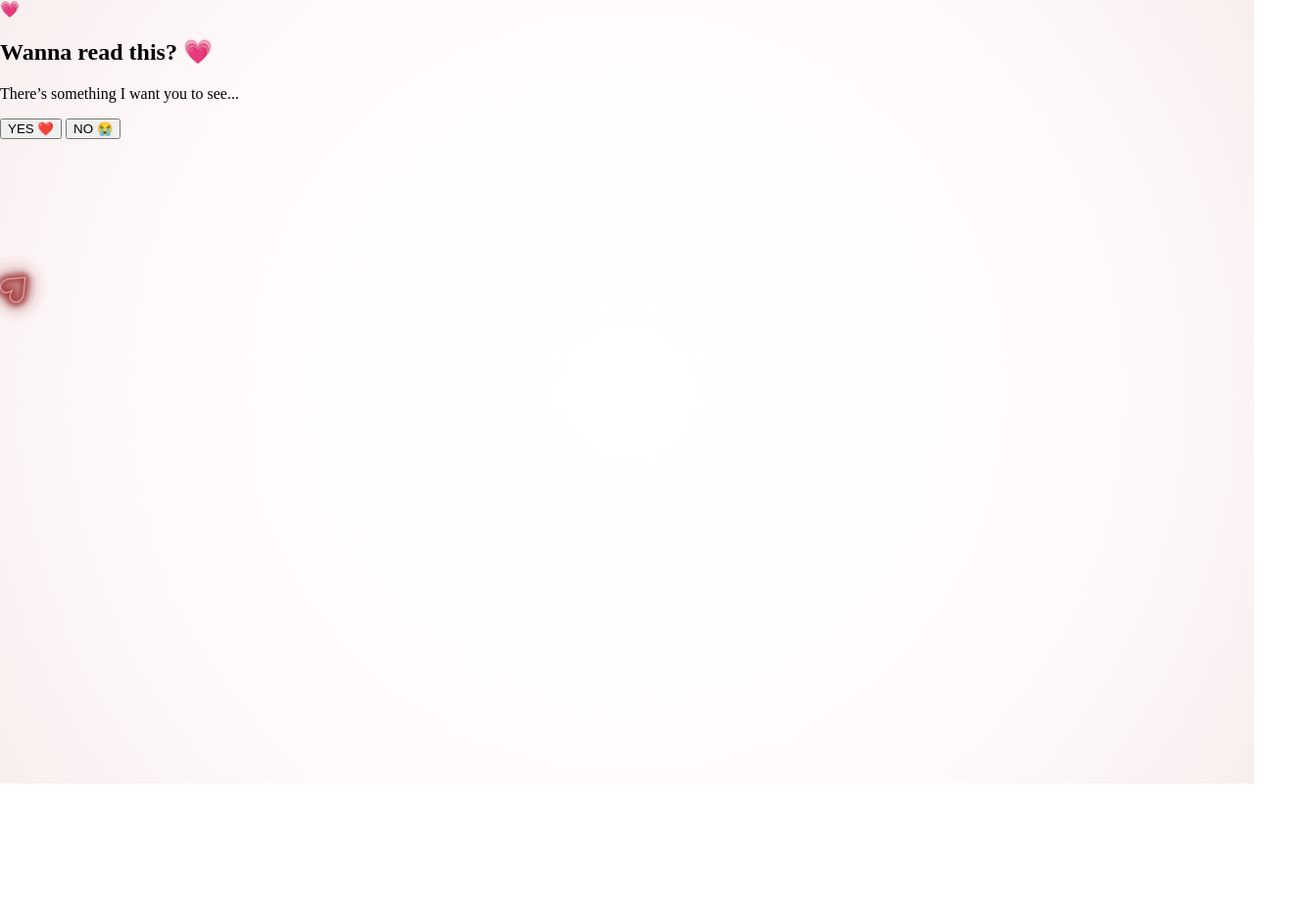
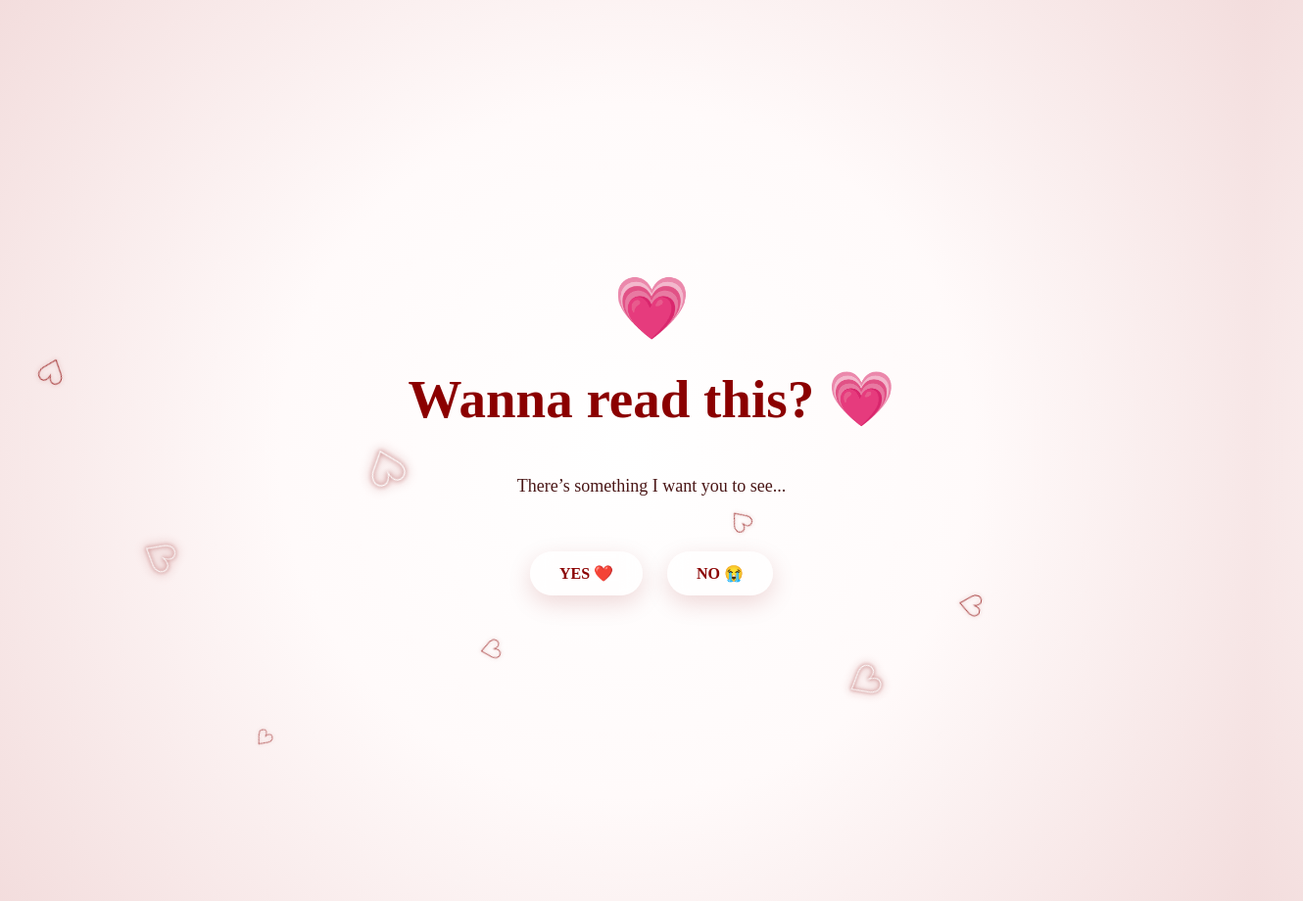
Before and after one commit to Jaanu1508/just_us, a plain HTML site: page index.html in a window 1280 px wide. Shown: the whole page at 98% size, 1330 px wide, since content can reach past the window. Before the commit the page ends 800 px from the top, so only its background shows below. Drawn offline with Linux system fonts and the light colour scheme.

Commit message:
Update style.css

```diff
--- a/style.css
+++ b/style.css
@@ -1,78 +1,432 @@
-/* ========================================
-   DARK RED + WHITE HEARTS
-======================================== */
+/* =====================================================
+   FINAL LOOK — BLOOD RED + WHITE HEARTS
+===================================================== */
 
-.hearts .heart {
-    position: absolute;
-
-    color: #8B0000;
-
-    font-size: 38px;
-
-    opacity: 1;
-
-    animation: floatingHearts 8s linear infinite;
+html,
+body {
+    margin: 0;
+    padding: 0;
+    width: 100%;
+    min-height: 100%;
 }
 
-
-/* DARK RED HEARTS */
-
-.hearts .heart:nth-child(odd) {
-    color: #8B0000;
-}
-
-
-/* WHITE HEARTS WITH DARK RED GLOW */
-
-.hearts .heart:nth-child(even) {
-    color: #ffffff;
-
-    text-shadow:
-        0 0 6px #8B0000,
-        0 0 12px #8B0000,
-        0 0 20px #8B0000;
-}
-
-
-/* BACKGROUND */
-
 body {
-    margin: 0;
     min-height: 100vh;
 
     background:
         radial-gradient(
             circle at center,
             #ffffff 0%,
-            #fffafa 65%,
-            #f8eeee 100%
+            #fffafa 45%,
+            #f3dddd 100%
         );
 
     overflow-x: hidden;
 }
 
 
-/* FLOATING ANIMATION */
+/* =====================================================
+   MAIN STORY SCREEN — ALWAYS CENTERED
+===================================================== */
 
-@keyframes floatingHearts {
+.question-screen {
+    position: relative;
+    z-index: 5;
+
+    width: 100%;
+    min-height: 100vh;
+
+    display: flex;
+    flex-direction: column;
+
+    justify-content: center;
+    align-items: center;
+
+    text-align: center;
+
+    padding: 60px 25px;
+
+    margin: 0 auto;
+
+    overflow-y: auto;
+}
+
+
+/* =====================================================
+   STORY HEADING
+===================================================== */
+
+.question-screen h1 {
+    width: 100%;
+    max-width: 900px;
+
+    margin: 15px auto;
+
+    text-align: center;
+
+    color: #8b0000;
+
+    font-size: clamp(30px, 5vw, 55px);
+
+    line-height: 1.3;
+}
+
+
+/* =====================================================
+   STORY MATTER
+===================================================== */
+
+.question-screen p {
+    width: min(850px, 90%);
+
+    margin: 20px auto;
+
+    text-align: center;
+
+    color: #4a1717;
+
+    font-size: 18px;
+
+    line-height: 1.9;
+}
+
+
+/* =====================================================
+   HEART ABOVE STORY
+===================================================== */
+
+.question-screen > .heart {
+    color: #8b0000;
+
+    font-size: 55px;
+
+    margin-bottom: 10px;
+
+    animation: heartbeat 1.5s infinite;
+}
+
+
+@keyframes heartbeat {
 
     0% {
-        transform: translateY(110vh) rotate(0deg);
+        transform: scale(1);
+    }
+
+    50% {
+        transform: scale(1.15);
+    }
+
+    100% {
+        transform: scale(1);
+    }
+
+}
+
+
+/* =====================================================
+   BUTTONS
+===================================================== */
+
+.buttons {
+    display: flex;
+
+    justify-content: center;
+    align-items: center;
+
+    gap: 25px;
+
+    width: 100%;
+
+    margin: 30px auto;
+}
+
+
+/* =====================================================
+   BUBBLY TRANSPARENT BUTTONS
+===================================================== */
+
+button {
+    border: none !important;
+
+    outline: none;
+
+    background: rgba(255, 255, 255, 0.55);
+
+    color: #8b0000;
+
+    padding: 13px 30px;
+
+    border-radius: 50px;
+
+    font-family: inherit;
+
+    font-size: 16px;
+
+    font-weight: bold;
+
+    cursor: pointer;
+
+    box-shadow:
+        0 8px 25px rgba(139, 0, 0, 0.15);
+
+    backdrop-filter: blur(10px);
+
+    -webkit-backdrop-filter: blur(10px);
+
+    transition: all 0.3s ease;
+}
+
+
+button:hover {
+    transform: scale(1.08);
+
+    background: rgba(255, 255, 255, 0.8);
+
+    box-shadow:
+        0 12px 30px rgba(139, 0, 0, 0.25);
+}
+
+
+button:active {
+    transform: scale(0.95);
+}
+
+
+/* =====================================================
+   FLOATING HEART BACKGROUND
+===================================================== */
+
+.hearts {
+    position: fixed;
+
+    inset: 0;
+
+    width: 100%;
+    height: 100%;
+
+    overflow: hidden;
+
+    pointer-events: none;
+
+    z-index: 1;
+}
+
+
+/* EVERY FLOATING HEART */
+
+.hearts .heart {
+    position: absolute;
+
+    bottom: -60px;
+
+    font-size: 35px;
+
+    animation:
+        bloodHeartFloat 9s linear infinite;
+
+    opacity: 0;
+}
+
+
+/* BLOOD RED HEARTS */
+
+.hearts .heart:nth-child(odd) {
+    color: #8b0000;
+
+    text-shadow:
+        0 0 5px rgba(139, 0, 0, 0.4);
+}
+
+
+/* WHITE HEARTS */
+
+.hearts .heart:nth-child(even) {
+    color: #ffffff;
+
+    text-shadow:
+        0 0 5px #8b0000,
+        0 0 12px #8b0000;
+}
+
+
+/* =====================================================
+   DIFFERENT HEART POSITIONS
+===================================================== */
+
+.hearts .heart:nth-child(1) {
+    left: 3%;
+    font-size: 35px;
+    animation-delay: 0s;
+}
+
+.hearts .heart:nth-child(2) {
+    left: 11%;
+    font-size: 45px;
+    animation-delay: 2s;
+}
+
+.hearts .heart:nth-child(3) {
+    left: 20%;
+    font-size: 28px;
+    animation-delay: 4s;
+}
+
+.hearts .heart:nth-child(4) {
+    left: 29%;
+    font-size: 50px;
+    animation-delay: 1s;
+}
+
+.hearts .heart:nth-child(5) {
+    left: 38%;
+    font-size: 32px;
+    animation-delay: 3s;
+}
+
+.hearts .heart:nth-child(6) {
+    left: 48%;
+    font-size: 45px;
+    animation-delay: 5s;
+}
+
+.hearts .heart:nth-child(7) {
+    left: 58%;
+    font-size: 30px;
+    animation-delay: 1.5s;
+}
+
+.hearts .heart:nth-child(8) {
+    left: 67%;
+    font-size: 52px;
+    animation-delay: 3.5s;
+}
+
+.hearts .heart:nth-child(9) {
+    left: 76%;
+    font-size: 35px;
+    animation-delay: 2.5s;
+}
+
+.hearts .heart:nth-child(10) {
+    left: 84%;
+    font-size: 45px;
+    animation-delay: 5.5s;
+}
+
+.hearts .heart:nth-child(11) {
+    left: 91%;
+    font-size: 30px;
+    animation-delay: 6s;
+}
+
+.hearts .heart:nth-child(12) {
+    left: 97%;
+    font-size: 42px;
+    animation-delay: 7s;
+}
+
+
+/* =====================================================
+   HEART FLOATING ANIMATION
+===================================================== */
+
+@keyframes bloodHeartFloat {
+
+    0% {
+        transform:
+            translateY(0)
+            rotate(0deg)
+            scale(0.7);
+
         opacity: 0;
     }
 
     10% {
-        opacity: 1;
+        opacity: 0.9;
     }
 
     50% {
-        transform: translateY(50vh) rotate(180deg);
-        opacity: 1;
+        transform:
+            translateY(-50vh)
+            rotate(180deg)
+            scale(1);
+    }
+
+    90% {
+        opacity: 0.9;
     }
 
     100% {
-        transform: translateY(-15vh) rotate(360deg);
+        transform:
+            translateY(-120vh)
+            rotate(360deg)
+            scale(0.8);
+
         opacity: 0;
     }
+}
 
+
+/* =====================================================
+   PHOTO
+===================================================== */
+
+.couple-photo {
+    display: block;
+
+    width: min(350px, 80%);
+
+    height: auto;
+
+    margin: 25px auto;
+
+    border-radius: 20px;
+
+    box-shadow:
+        0 15px 35px rgba(139, 0, 0, 0.2);
 }
+
+
+/* =====================================================
+   VIDEO
+===================================================== */
+
+.memory-video {
+    display: block;
+
+    width: min(700px, 90%);
+
+    margin: 25px auto;
+
+    border-radius: 20px;
+
+    box-shadow:
+        0 15px 35px rgba(139, 0, 0, 0.2);
+}
+
+
+/* =====================================================
+   MOBILE
+===================================================== */
+
+@media (max-width: 600px) {
+
+    .question-screen {
+        padding: 40px 15px;
+    }
+
+    .question-screen p {
+        width: 94%;
+        font-size: 16px;
+        line-height: 1.8;
+    }
+
+    .buttons {
+        gap: 15px;
+    }
+
+    button {
+        padding: 12px 23px;
+        font-size: 15px;
+    }
+}
```
